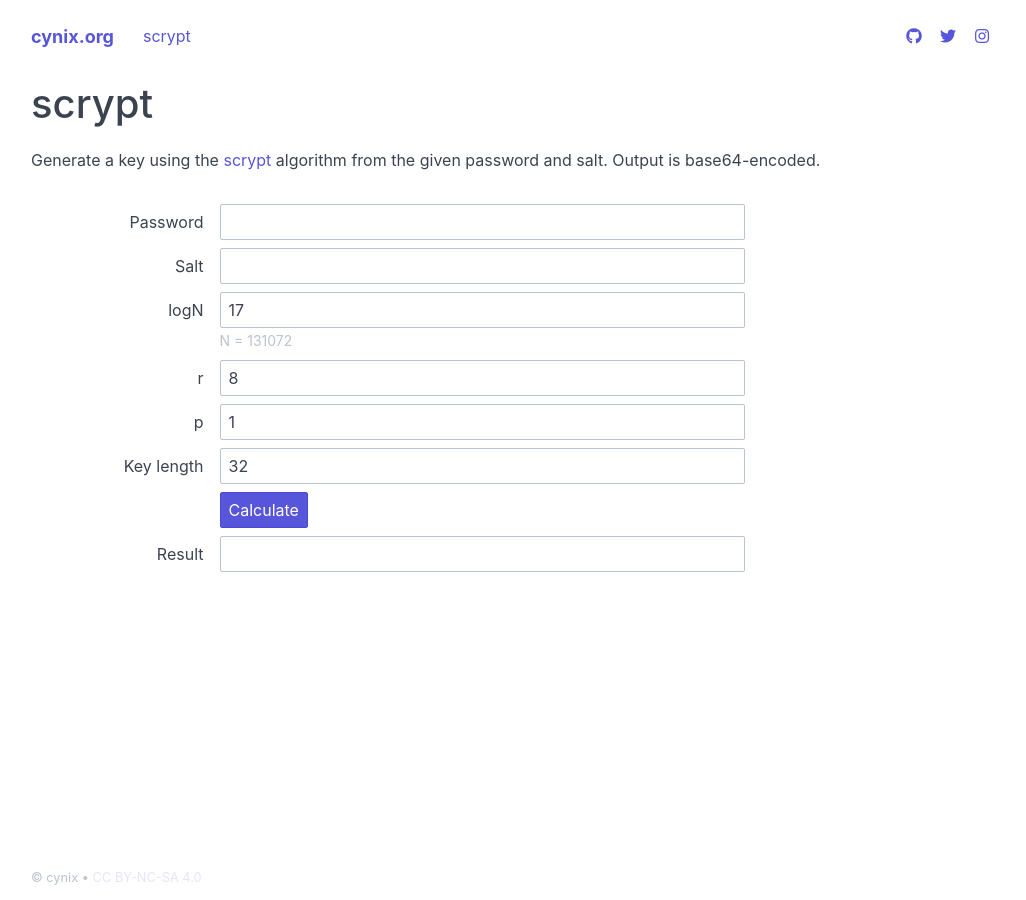
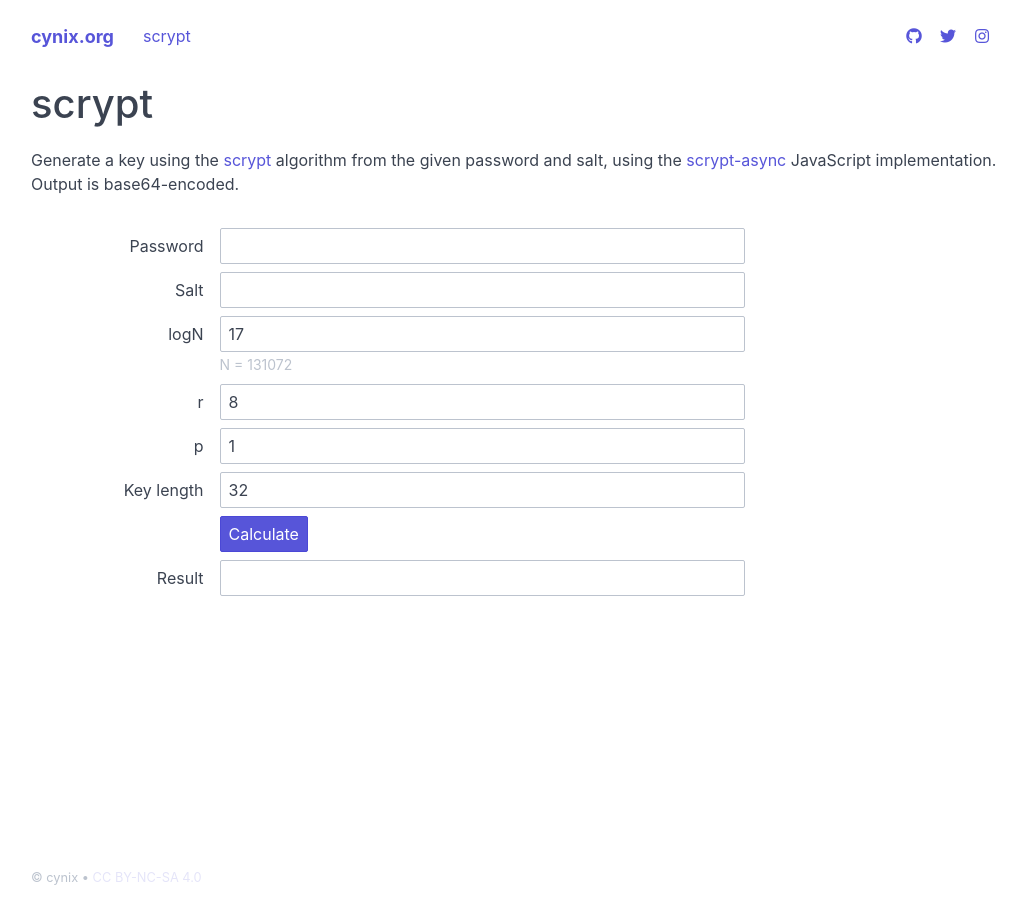
Before and after one commit to cynix/cynix.github.io, a Jekyll site: the page built from tools/scrypt.html, in a window 1280 px wide. Shown: the whole page, without its empty margins (125-1151 px from the left). Built offline with Jekyll 4.4.1, drawn with Linux system fonts in a browser that asks for light colours; nearby versions of some CDN libraries.

Commit message:
Add scrypt-async link

```diff
--- a/tools/scrypt.html
+++ b/tools/scrypt.html
@@ -4,8 +4,9 @@ layout: page
 ---
 
 <p>
-  Generate a key using the <a href="https://www.tarsnap.com/scrypt.html">scrypt</a> algorithm
-  from the given password and salt. Output is base64-encoded.
+  Generate a key using the <a href="https://www.tarsnap.com/scrypt.html">scrypt</a> algorithm from the
+  given password and salt, using the <a href="https://github.com/dchest/scrypt-async-js">scrypt-async</a>
+  JavaScript implementation. Output is base64-encoded.
 </p>
 
 <div class="columns">
```
